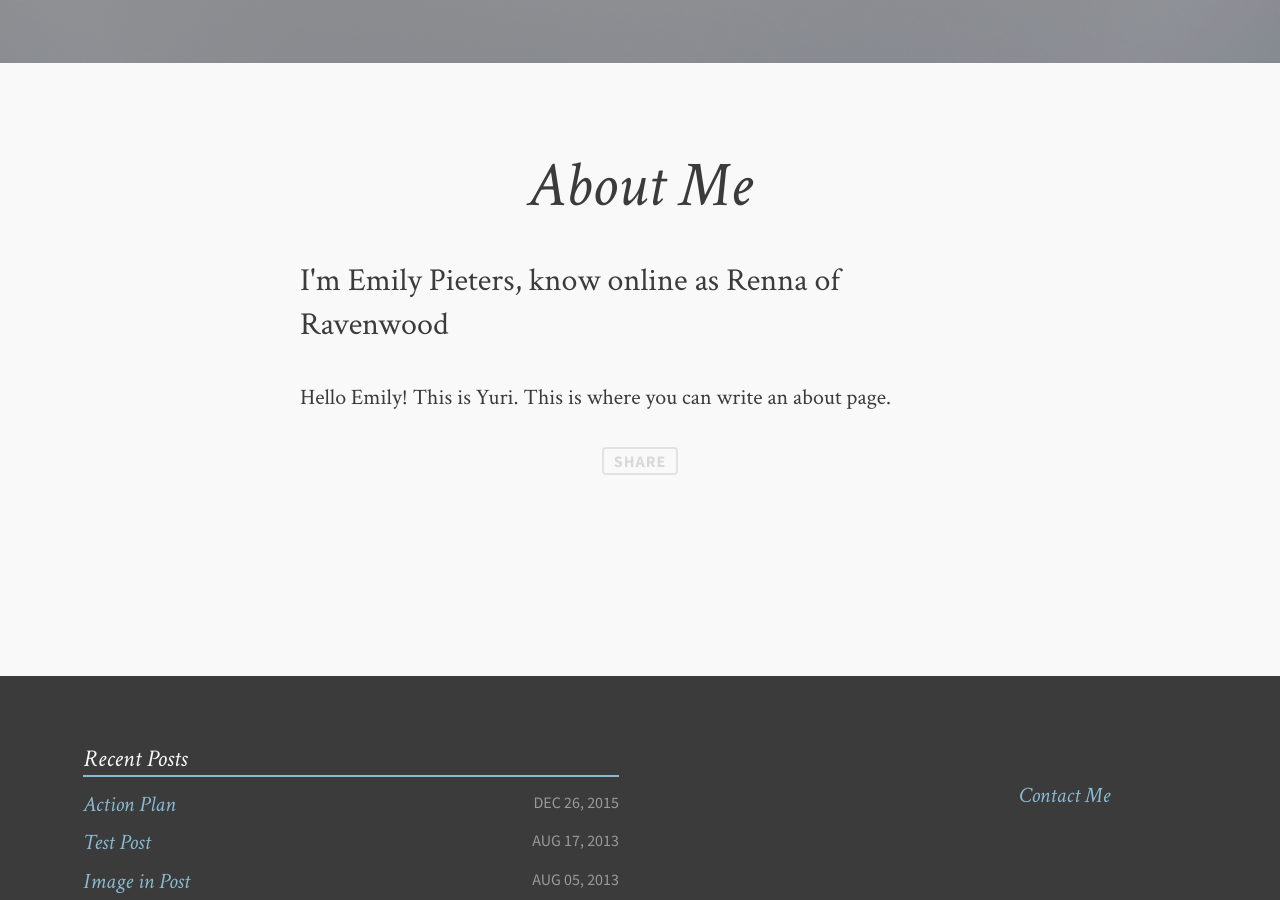
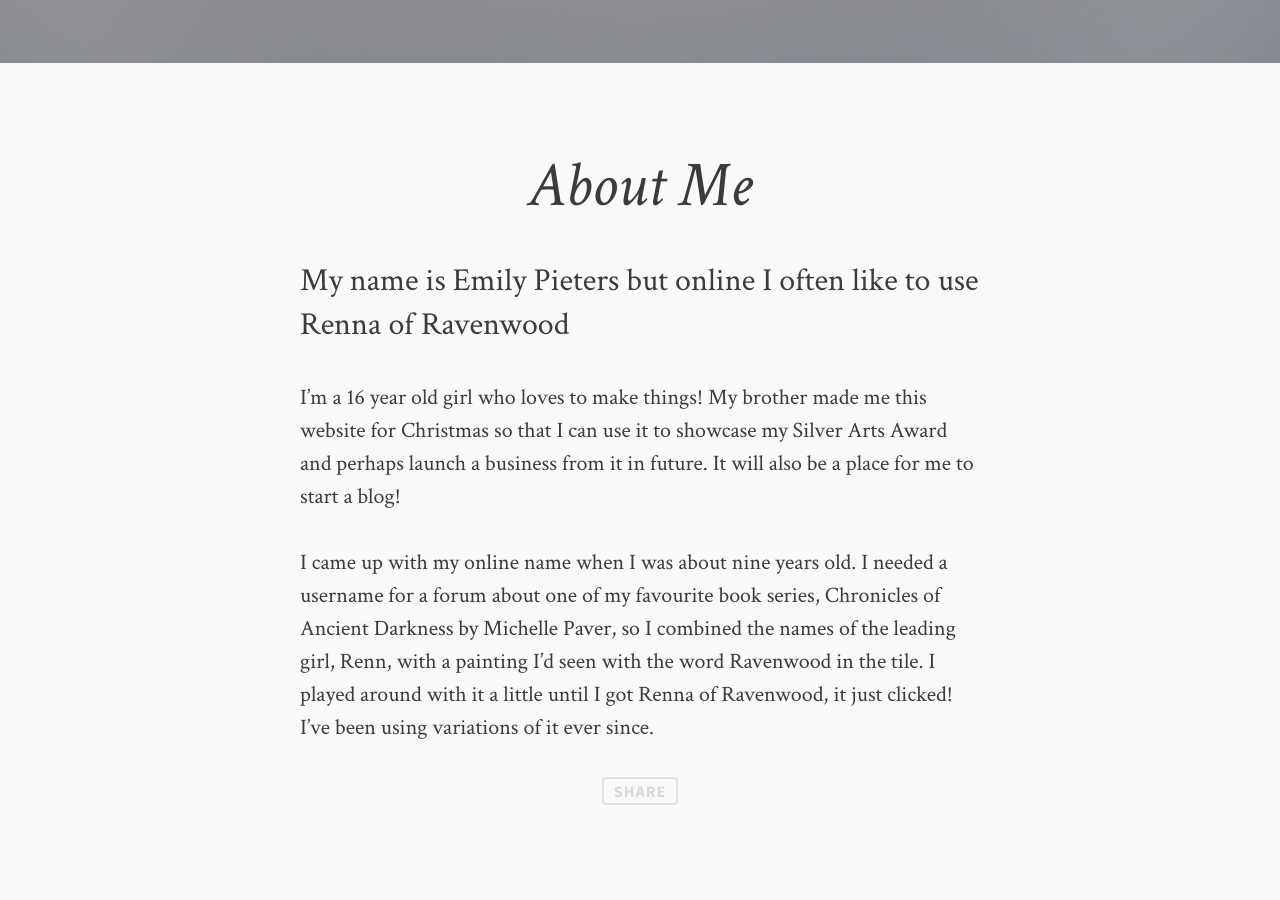
Before and after one commit to MageJohn/MageJohn.github.io, a Jekyll site: the page built from about.md, in a window 1280 px wide and 900 px high, scrolled down 487 px. Built offline with Jekyll 4.4.1, drawn with Linux system fonts in a browser that asks for light colours; comment, search, counter and statistics services are not loaded.

Commit message:
Change About Me message

```diff
--- a/about.md
+++ b/about.md
@@ -2,10 +2,12 @@
 layout: post
 permalink: /about/index.html
 title: About Me
-description: I'm Emily Pieters, know online as Renna of Ravenwood
+description: My name is Emily Pieters but online I often like to use Renna of Ravenwood
 tags: [about]
 image:
   feature: soft-trees.jpg
 ---
 
-Hello Emily! This is Yuri. This is where you can write an about page.
+I'm a 16 year old girl who loves to make things!  My brother made me this website for Christmas so that I can use it to showcase my Silver Arts Award and perhaps launch a business from it in future.  It will also be a place for me to start a blog!
+
+I came up with my online name when I was about nine years old.  I needed a username for a forum about one of my favourite book series, Chronicles of Ancient Darkness by Michelle Paver,  so I combined the names of the leading girl, Renn, with a painting I'd seen with the word Ravenwood in the tile.  I played around with it a little until I got Renna of Ravenwood, it just clicked!  I've been using variations of it ever since.
```
